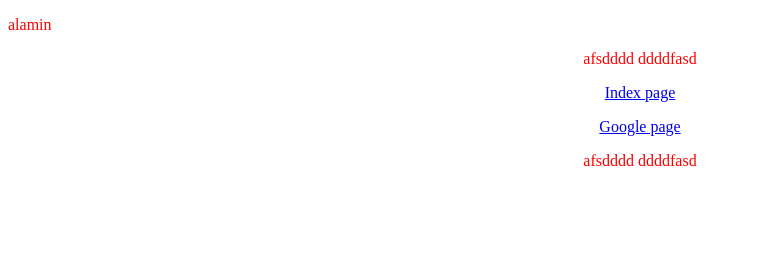
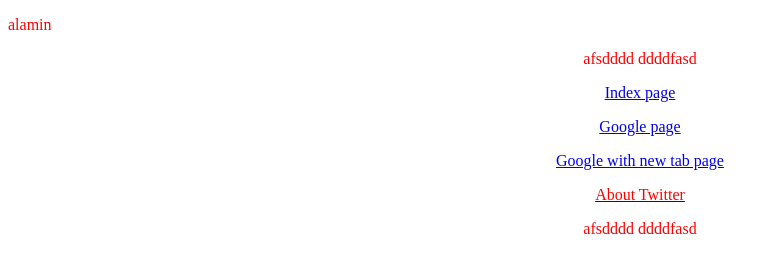
Before and after one commit to alalamin25/alalamin25.github.io, a plain HTML site: page link.html in a window 1280 px wide. Shown: the whole page, without its empty margins (0-778 px from the left). Drawn offline with nearby package versions, Linux system fonts and the light colour scheme.

Commit message:
Update link.html

```diff
--- a/link.html
+++ b/link.html
@@ -21,6 +21,9 @@
 
 	    <p> <a href="index.html"> Index page </a> </p>
 	    <p> <a href="https://www.google.com/"> Google page </a> </p>
+	    <p> <a href="https://www.google.com/" target="_blank" > Google with new tab page </a> </p>
+
+	    <a href="https://about.twitter.com" target="_blank" dir="auto" role="link" data-focusable="true" class="css-4rbku5 css-18t94o4 css-901oao r-1re7ezh r-1loqt21 r-1qd0xha r-n6v787 r-16dba41 r-1sf4r6n r-jw8lkh r-bcqeeo r-ry3cjt r-qvutc0" rel=" noopener noreferrer"><p class="css-901oao css-16my406 r-1qd0xha r-ad9z0x r-bcqeeo r-qvutc0">About Twitter</p></a>
 
 	    <!-- <p id="div"> click me </p> -->
 	    <p> afsdddd ddddfasd </p>
```
